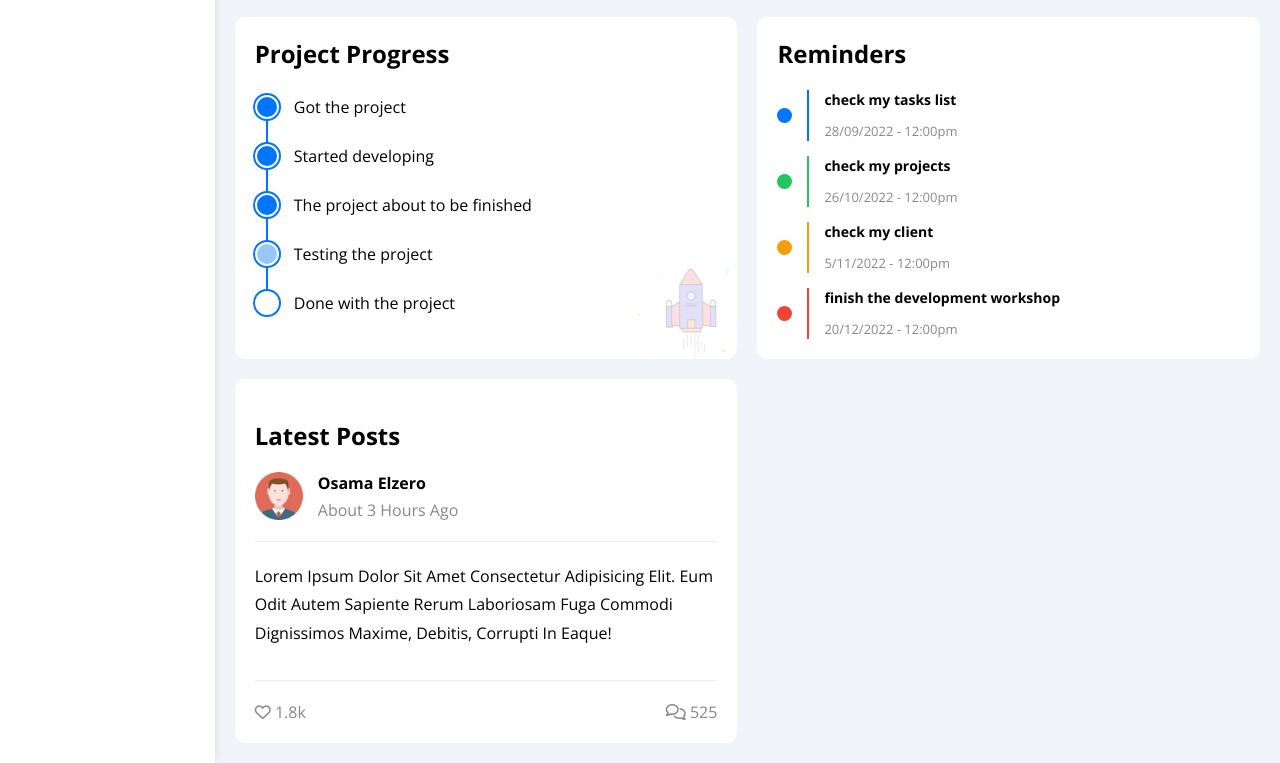
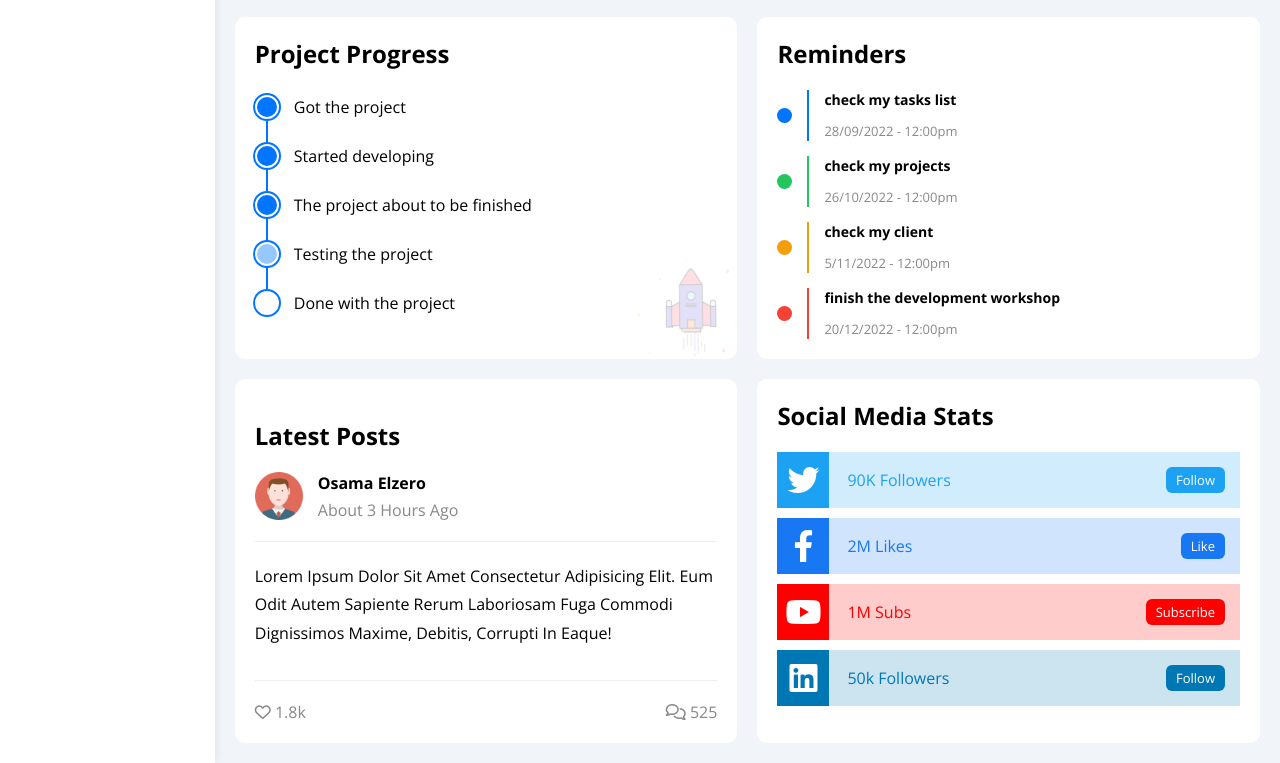
Before and after one commit to mina-atallah/dashboard, a plain HTML site: page index.html in a window 1280 px wide. Shown: the part 2002-2765 px from the top of the page. Drawn offline with nearby package versions, Linux system fonts and the light colour scheme.

Commit message:
create social media widget

```diff
--- a/css/framework.css
+++ b/css/framework.css
@@ -264,6 +264,10 @@
   width: fit-content;
 }
 
+.h-full {
+  height: 100%;
+}
+
 /* Start Components */
 .between-flex {
   display: flex;
--- a/css/master.css
+++ b/css/master.css
@@ -529,6 +529,65 @@ ul {
 
 /* End Reminders Widget */
 
+/* Start Social Media Widget */
+.social-media .box {
+  padding-left: 70px;
+}
+
+.social-media .box i {
+  position: absolute;
+  left: 0;
+  top: 0;
+  width: 52px;
+  transition: 0.3s;
+}
+
+.social-media .box i:hover {
+  transform: rotate(5deg);
+}
+
+.social-media .twitter {
+  background-color: rgb(29 161 242 / 20%);
+  color: #1da1f2;
+}
+
+.social-media .facebook {
+  background-color: rgb(24 119 242 / 20%);
+  color: #1877f2;
+}
+
+.social-media .youtube {
+  background-color: rgb(255 0 0 / 20%);
+  color: #ff0000;
+}
+
+.social-media .linkedin {
+  background-color: rgb(0 119 181 / 20%);
+  color: #0077b5;
+}
+
+.social-media .twitter i,
+.social-media .twitter a {
+  background-color: #1da1f2;
+}
+
+.social-media .facebook i,
+.social-media .facebook a {
+  background-color: #1877f2;
+}
+
+.social-media .youtube i,
+.social-media .youtube a {
+  background-color: #ff0000;
+}
+
+.social-media .linkedin i,
+.social-media .linkedin a {
+  background-color: #0077b5;
+}
+
+/* End Social Media Widget */
+
 /* Start Animation */
 @keyframes change-clr {
 
--- a/index.html
+++ b/index.html
@@ -6,9 +6,9 @@
   <meta http-equiv="X-UA-Compatible" content="IE=edge">
   <meta name="viewport" content="width=device-width, initial-scale=1.0">
   <title>Dashboard</title>
+  <link rel="stylesheet" href="css/all.min.css">
   <link rel="stylesheet" href="css/framework.css">
   <link rel="stylesheet" href="css/master.css">
-  <link rel="stylesheet" href="css/all.min.css">
   <link rel="preconnect" href="https://fonts.googleapis.com">
   <link rel="preconnect" href="https://fonts.gstatic.com" crossorigin>
   <link
@@ -449,6 +449,31 @@
           </div>
         </div> <!-- End Latest Post Widget -->
 
+        <!-- Start Social Media Widget -->
+        <div class="social-media p-20 bg-white rad-10 p-relative">
+          <h2 class="mt-0 mb-20">Social Media Stats</h2>
+          <div class="box twitter p-15 p-relative mb-10 between-flex">
+            <i class="fa-brands fa-twitter fa-2x c-white h-full center-flex"></i>
+            <span>90K Followers</span>
+            <a class="fs-13 c-white btn-shape" href="#">Follow</a>
+          </div>
+          <div class="box facebook p-15 p-relative mb-10 between-flex">
+            <i class="fa-brands fa-facebook-f fa-2x c-white h-full center-flex"></i>
+            <span>2M Likes</span>
+            <a class="fs-13 c-white btn-shape" href="#">Like</a>
+          </div>
+          <div class="box youtube p-15 p-relative mb-10 between-flex">
+            <i class="fa-brands fa-youtube fa-2x c-white h-full center-flex"></i>
+            <span>1M Subs</span>
+            <a class="fs-13 c-white btn-shape" href="#">Subscribe</a>
+          </div>
+          <div class="box linkedin p-15 p-relative mb-10 between-flex">
+            <i class="fa-brands fa-linkedin fa-2x c-white h-full center-flex"></i>
+            <span>50k Followers</span>
+            <a class="fs-13 c-white btn-shape" href="#">Follow</a>
+          </div>
+        </div> <!-- End Social Media Widget -->
+
       </div>
       <!-- End Wrapper -->
     </div>
```
